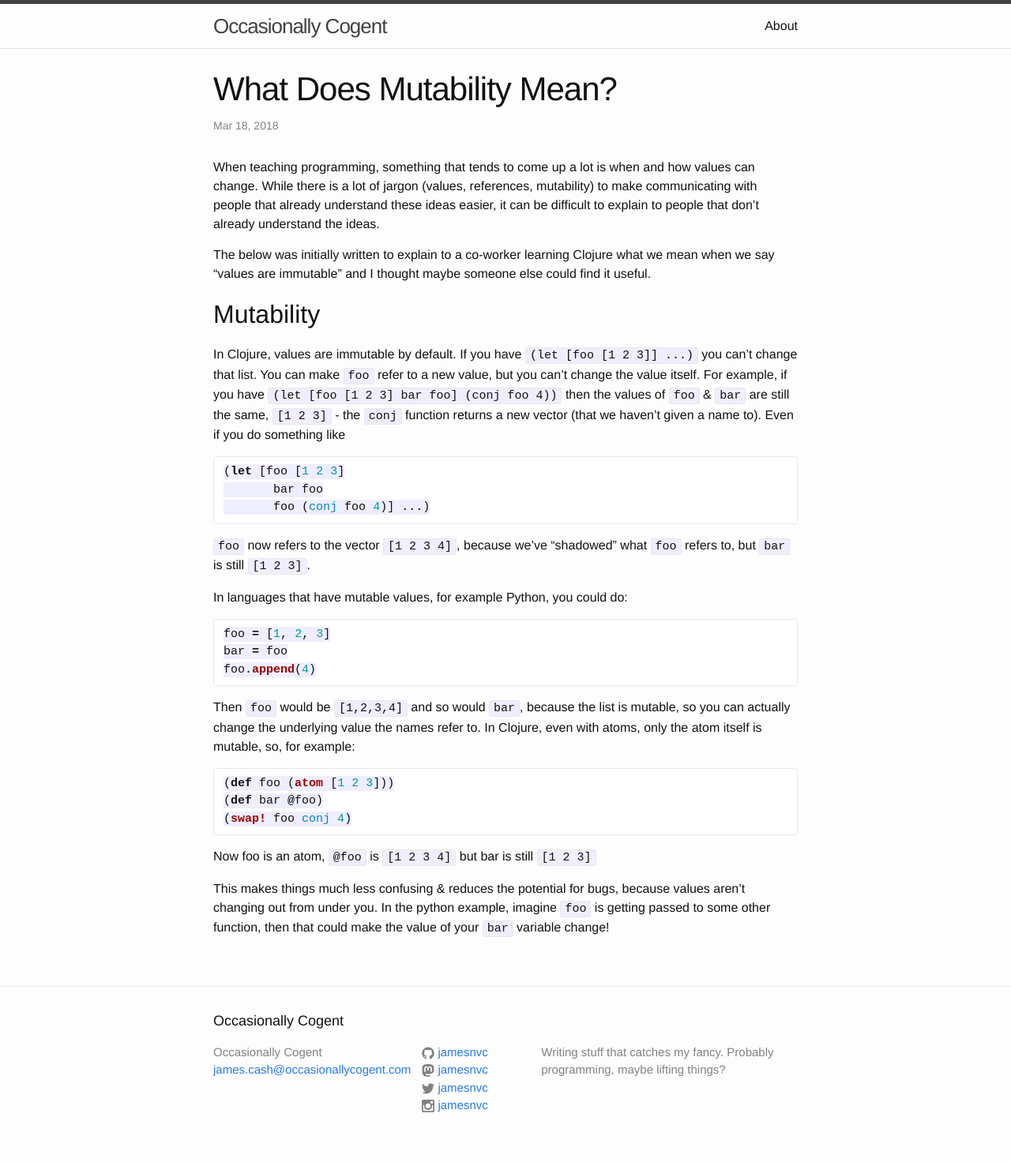
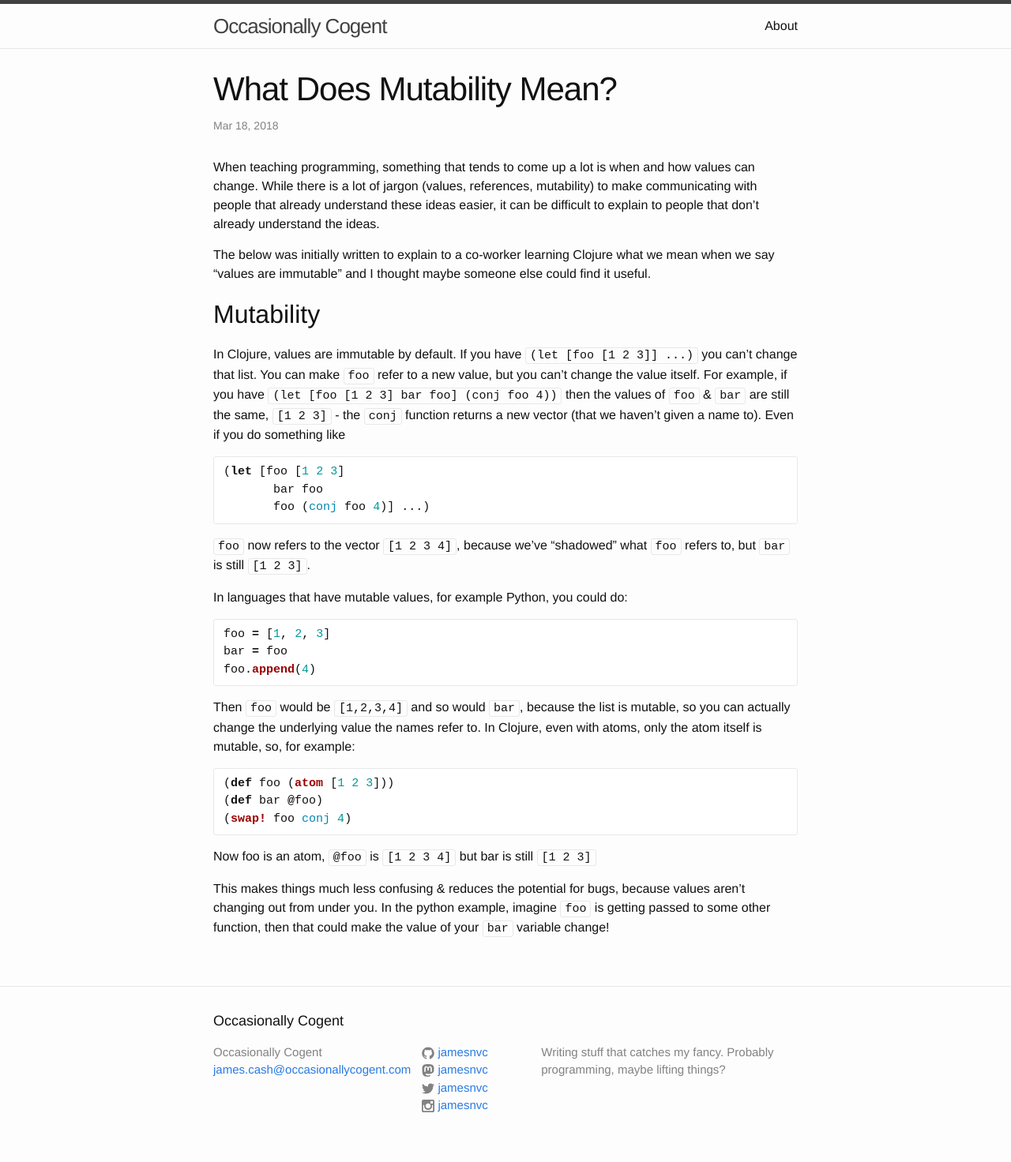
Before and after one commit to jamesnvc/occasionallycogent, a Jekyll site: the page built from _posts/2018-03-18-mutability.md, in a window 1280 px wide. Shown: the whole page at 79% size. Built offline with Jekyll 4.4.1, drawn with Linux system fonts in a browser that asks for light colours.

Commit message:
Remove extra background from code highlighter
Rogue syntax highlighter does colours, having this background color
looks bad

```diff
--- a/_sass/_base.scss
+++ b/_sass/_base.scss
@@ -130,7 +130,7 @@ code {
     font-size: 15px;
     border: 1px solid $grey-color-light;
     border-radius: 3px;
-    background-color: #eef;
+    // background-color: #eef;
 }
 
 code {
```
